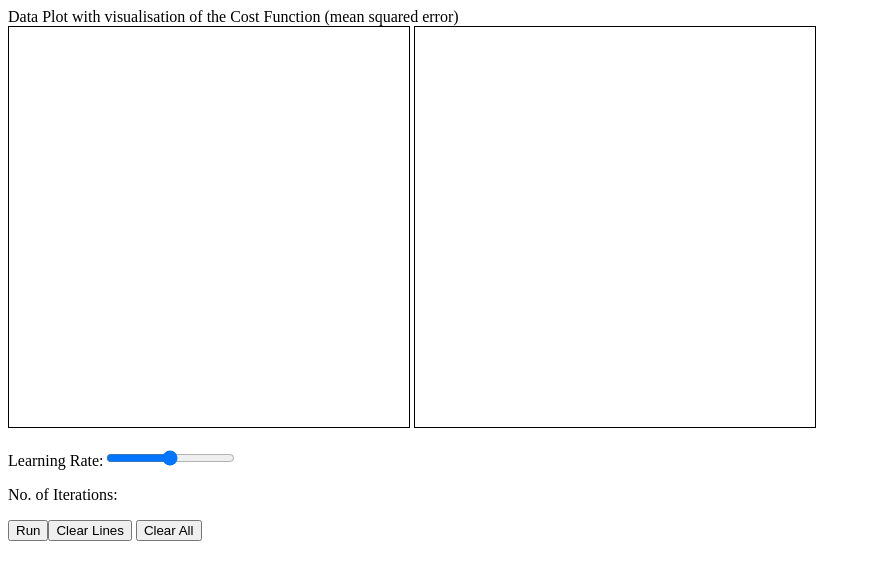
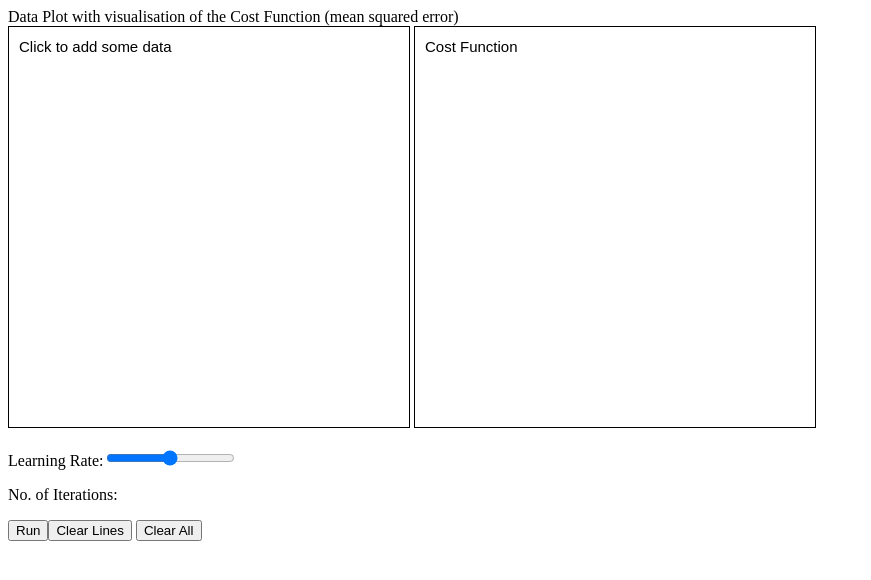
Before and after one commit to Tristano8/ML-Linear-Regression-visualisation, a plain HTML site: page index.html in a window 1280 px wide. Shown: the whole page, without its empty margins (0-871 px from the left). Drawn offline with Linux system fonts and the light colour scheme.

Commit message:
Update index.html

```diff
--- a/index.html
+++ b/index.html
@@ -15,7 +15,7 @@
     <p>No. of Iterations: <span id="it"></span></p>
     <button id="run-btn">Run</button><button id="clear-lines">Clear Lines</button>
     <button id="clear-all">Clear All</button>
-    <script src="sketch.js"></script>
+    <script src="linearRegression.js"></script>
 </body>
 
 </html>
```
